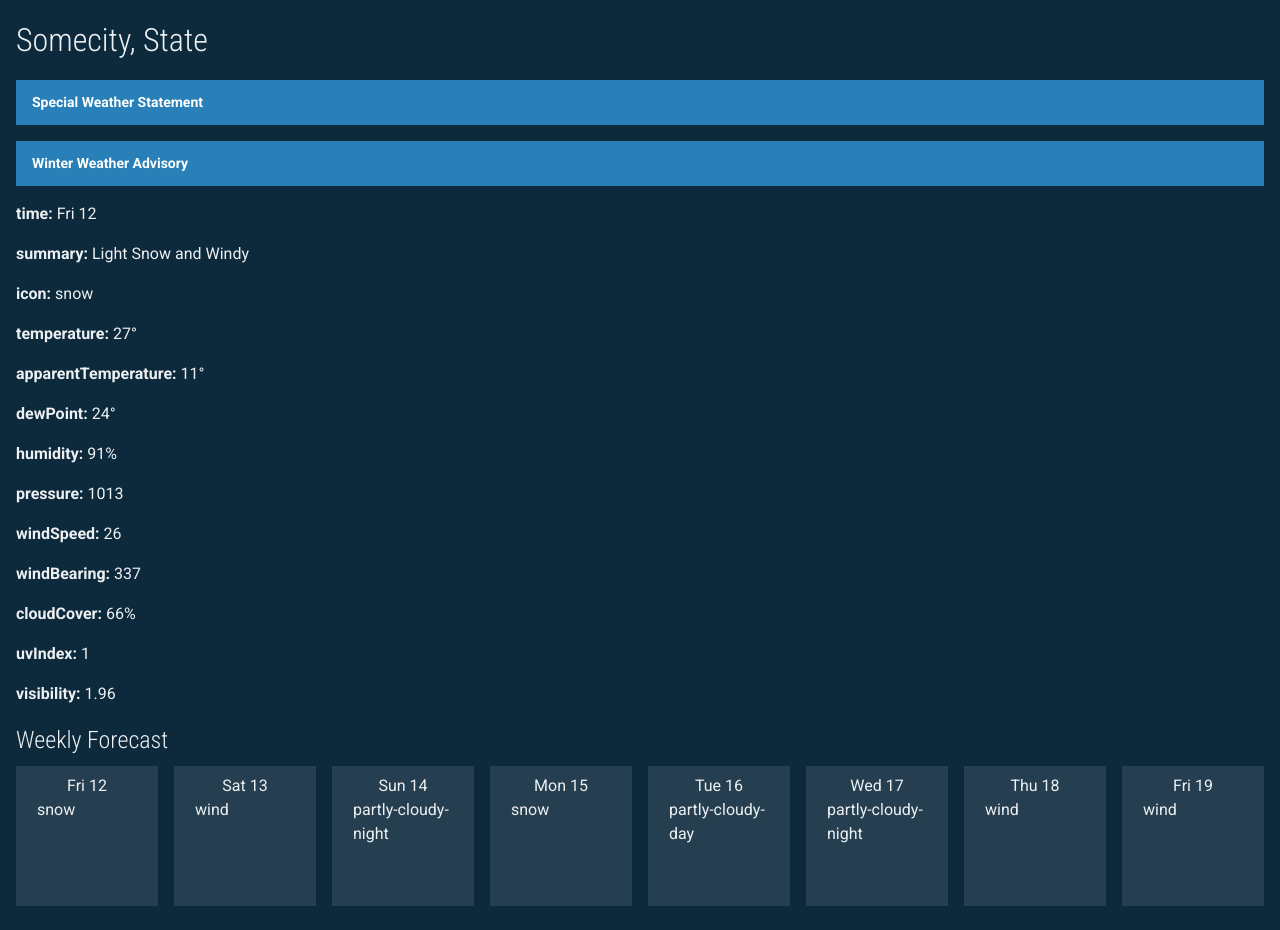
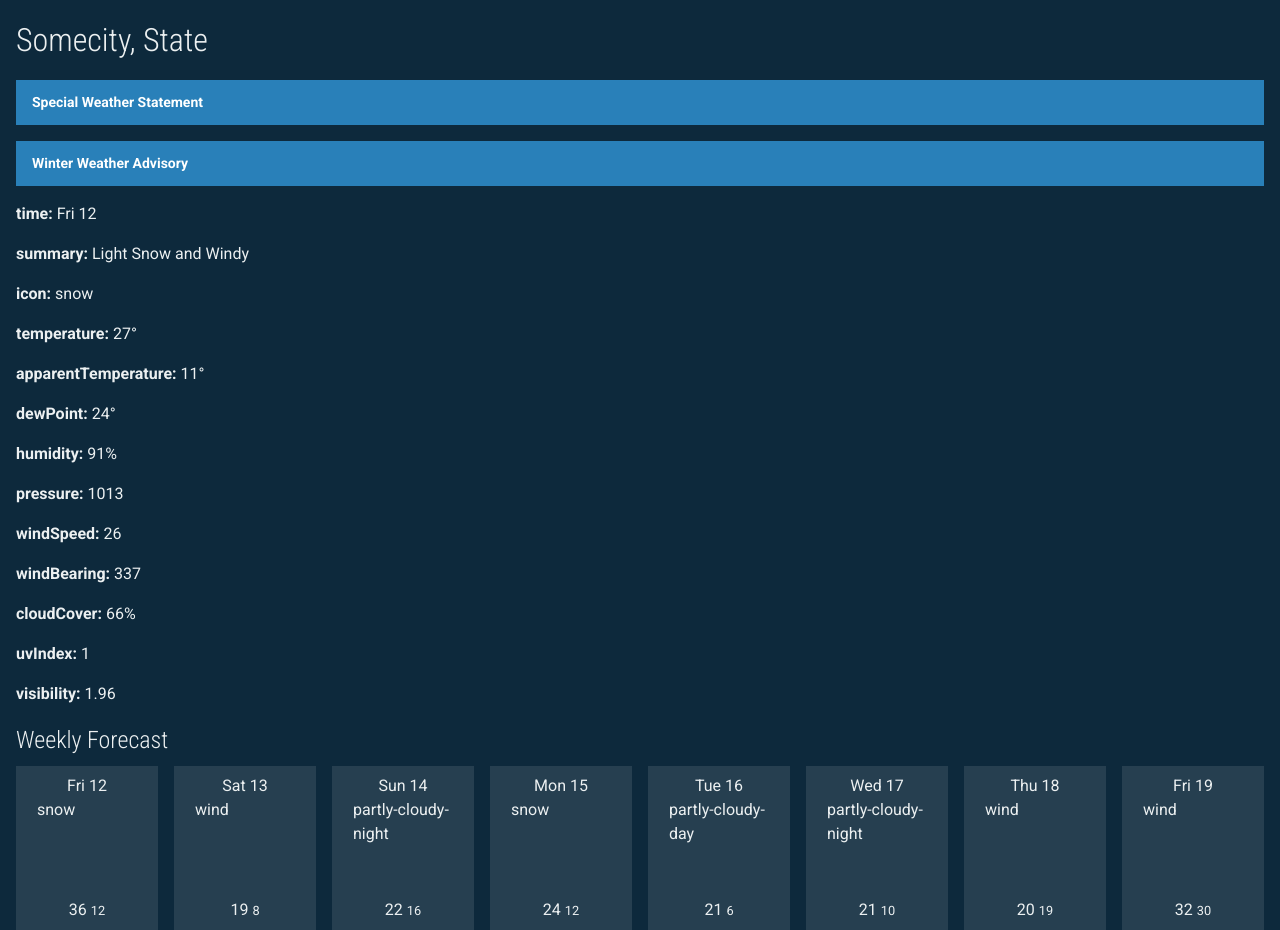
Before and after one commit to jdugdown/weather, a Vue app: page / in a window 1280 px wide. Before the commit the page ends 906 px from the top, so only its background shows below. Built offline with nearby package versions, Linux system fonts and the light colour scheme; a web font is replaced by a local one.

Commit message:
add high and low temps to daily forecast

```diff
--- a/src/components/Daily.vue
+++ b/src/components/Daily.vue
@@ -5,6 +5,7 @@
       <div class="day" v-for="day in forecast.data">
         <span class="day__date">{{ day.time | formatDate }}</span>
         <span class="day__icon" :class="'day__icon--' + day.icon">{{ day.icon }}</span>
+        <span class="day__temps">{{ day.temperatureHigh | round }} <small>{{ day.temperatureLow | round }}</small></span>
       </div>
     </div>
   </div>
```
